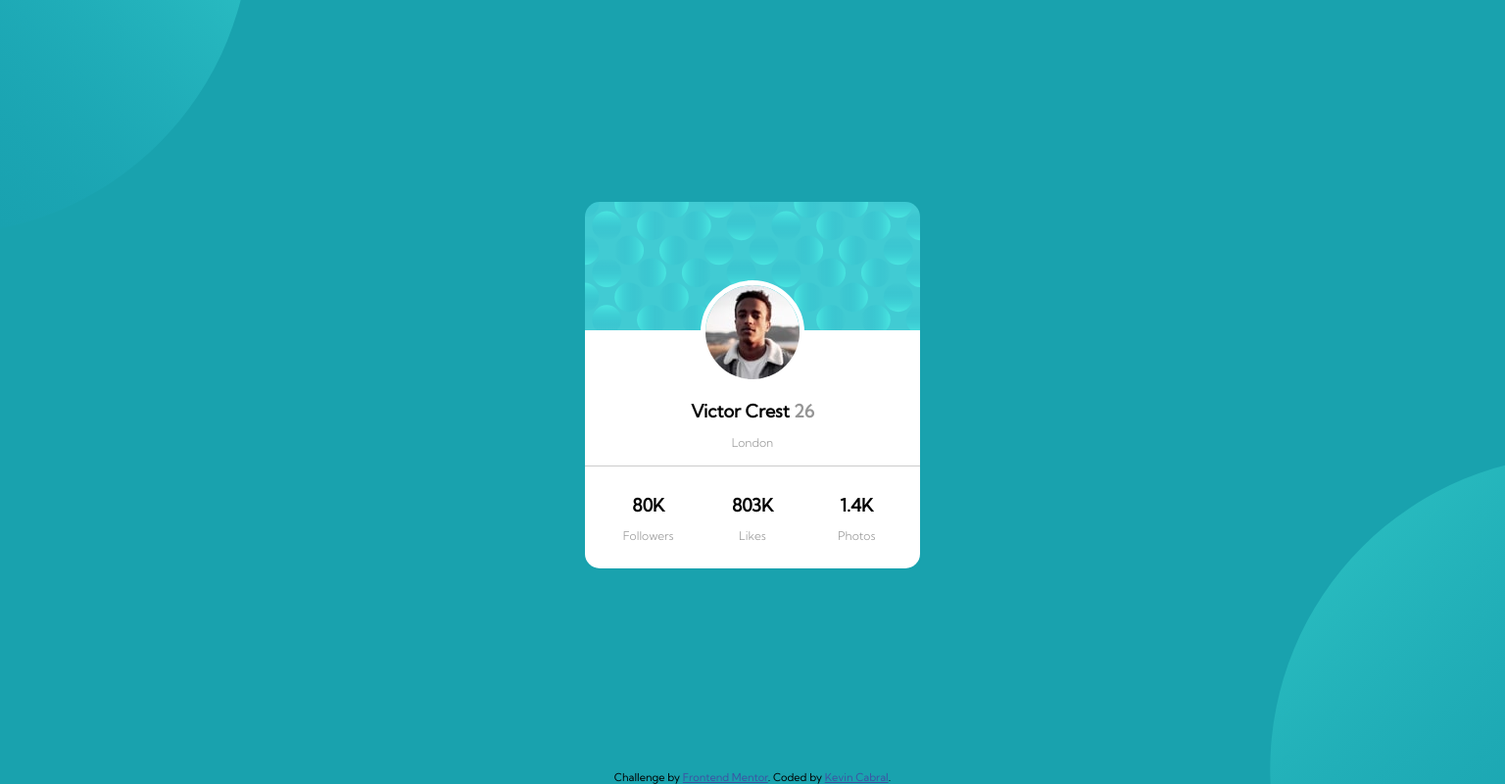
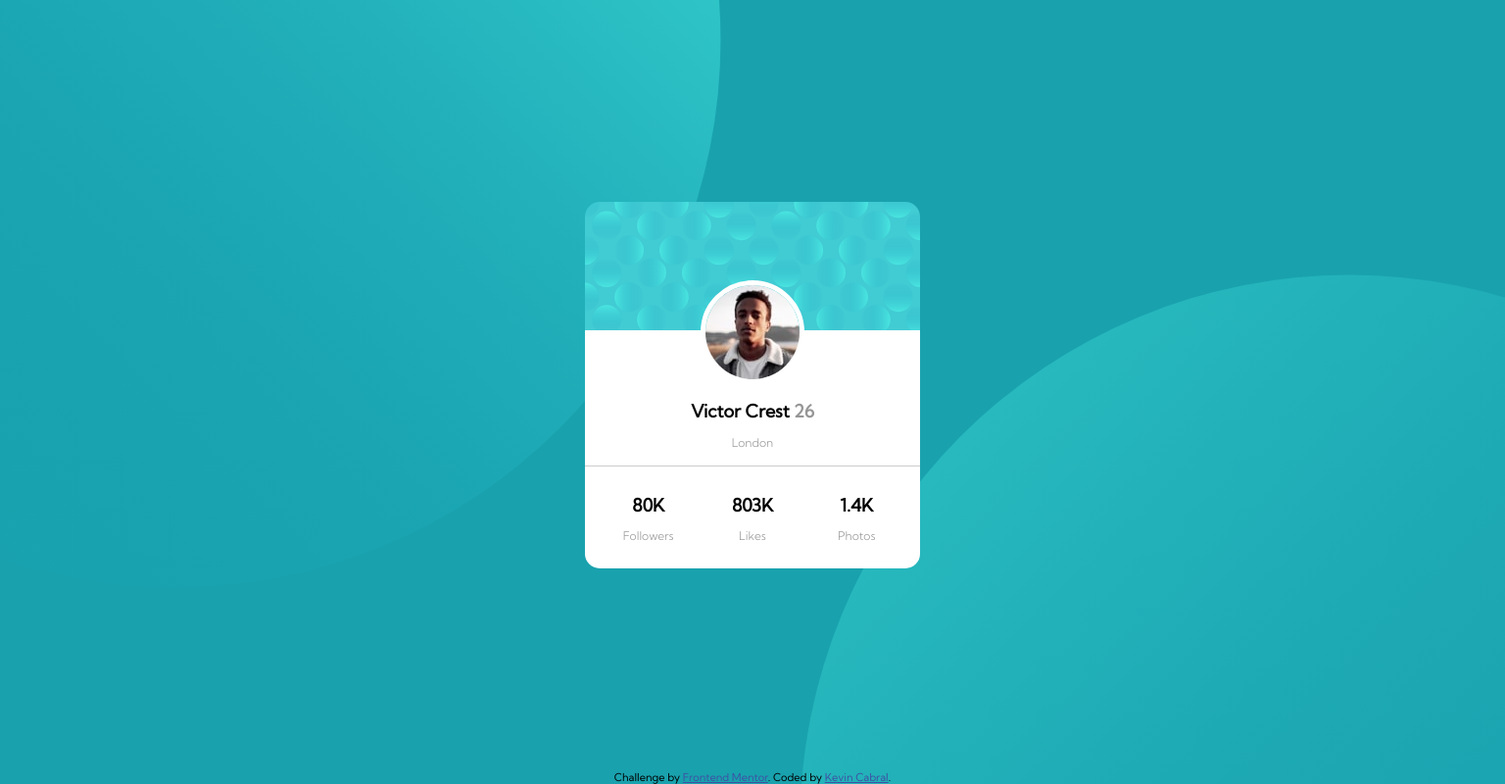
Before and after one commit to Kencral/card-component, a plain HTML site: page index.html in a window 1536 px wide. Shown: the whole page at 98% size. Drawn offline with Linux system fonts and the light colour scheme.

Commit message:
add desktop view

```diff
--- a/main-style.css
+++ b/main-style.css
@@ -96,3 +96,20 @@ span {
     border: 5px solid #fff;
     border-radius: 100%;
 }
+
+@media (min-width: 1440px) {
+    .top-background,
+    .bottom-background{
+        height: 70rem;
+        width: 70rem;
+    }
+    .top-background{
+        top:-65%;
+    }
+
+    .bottom-background {
+        bottom: -75%;
+    }
+
+
+}
```
